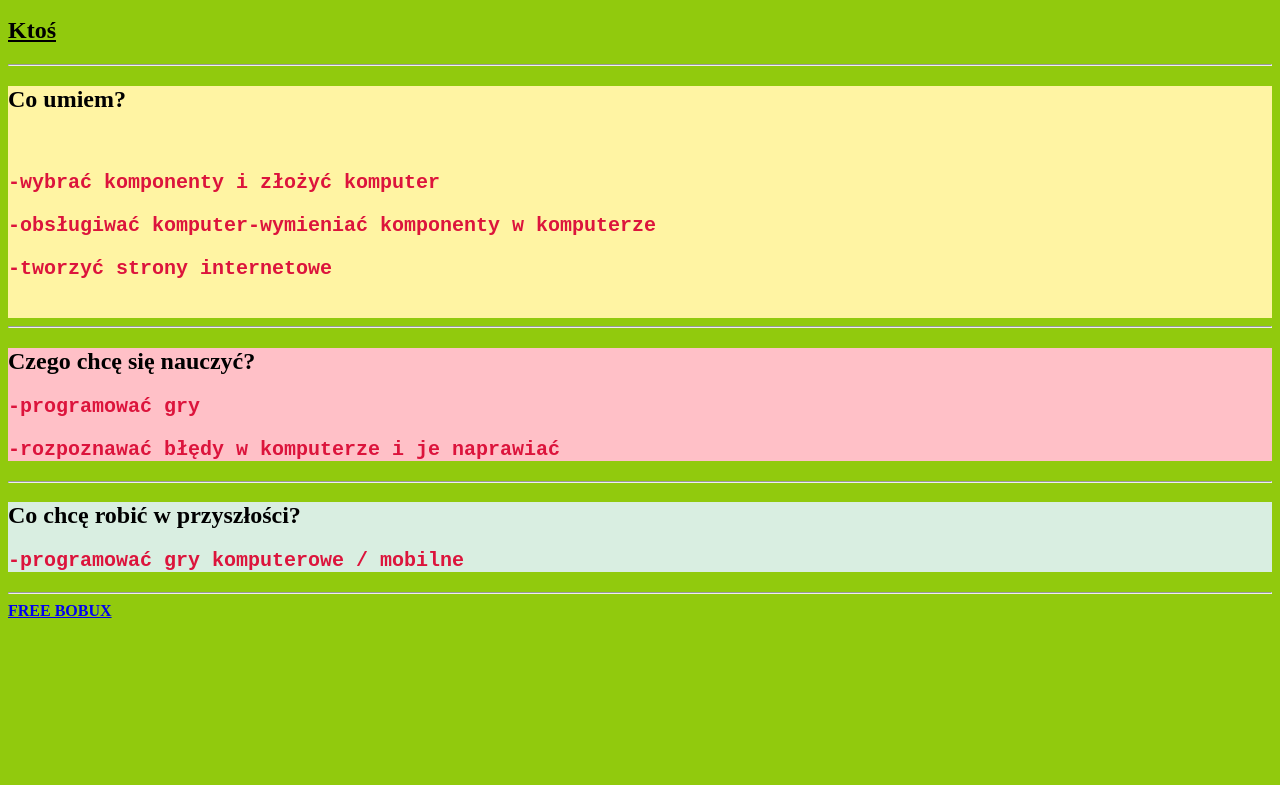
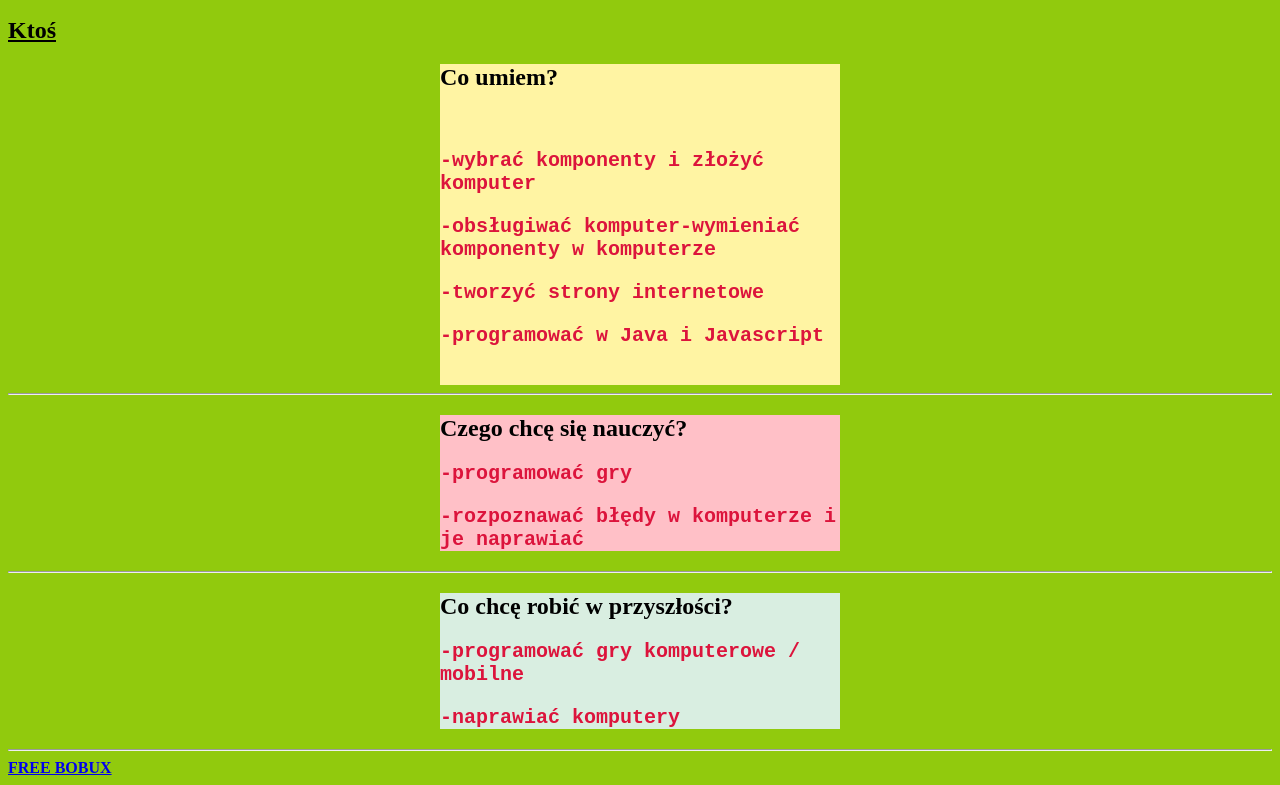
Before and after one commit to Hexaar/Hexaar.github.io, a plain HTML site: page index.html in a window 1280 px wide. Shown: the part 332-1117 px from the top of the page. Before the commit the page ends 960 px from the top, so only its background shows below. Drawn offline with Linux system fonts and the light colour scheme.

Commit message:
Update index.html

```diff
--- a/index.html
+++ b/index.html
@@ -13,13 +13,21 @@
 
     <img>
 <u><h2>Ktoś</h2></u>
-<hr>
+
+<style>
+div {
+  width:400px;
+  margin:auto;
+}
+</style>
 
 <div style="background-color:#FFF4A3;">
 <b><h2>Co umiem?</h2></b>
 <br><p>-wybrać komponenty i złożyć komputer</p>
 <p>-obsługiwać komputer-wymieniać komponenty w komputerze</p>
-<p>-tworzyć strony internetowe</p></br>
+<p>-tworzyć strony internetowe</p>
+<p>-programować w Java i Javascript</p>
+</br>
 </div>
 <hr>
 
@@ -33,6 +41,7 @@
 <div style="background-color:#D9EEE1;">
 <b><h2>Co chcę robić w przyszłości?</h2></b>
 <p>-programować gry komputerowe / mobilne</p>
+<p>-naprawiać komputery</p>
 </div>
 <hr>
 
```
